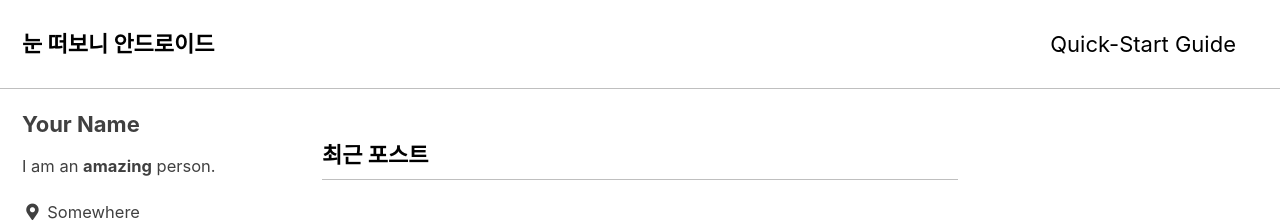
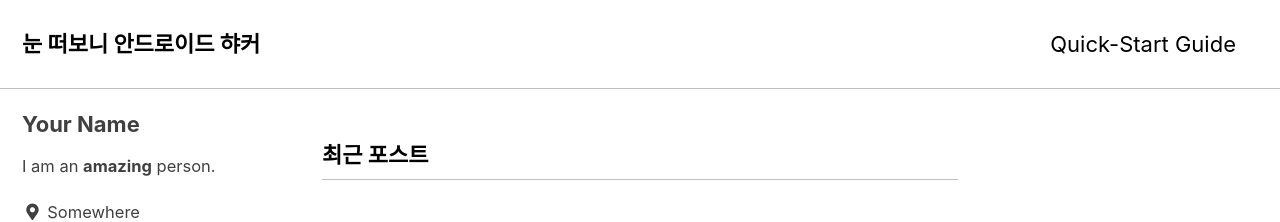
Before and after one commit to Joseph-Cha/Joseph-Cha.github.io, a Jekyll site: the page built from index.html, in a window 1280 px wide. Shown: the top 222 px of the page. Built offline with Jekyll 4.4.1, drawn with Linux system fonts in a browser that asks for light colours; cached includes are drawn as plain includes; the list of posts is cut into pages by our own code.

Commit message:
Update _config.yml

```diff
--- a/_config.yml
+++ b/_config.yml
@@ -15,12 +15,12 @@ minimal_mistakes_skin    : "contrast" # "air", "aqua", "contrast", "dark", "dirt
 
 # Site Settings
 locale                   : "ko-KR"
-title                    : "눈 떠보니 안드로이드 "
+title                    : "눈 떠보니 안드로이드 햐커"
 title_separator          : #"|"
 subtitle                 : #""
 name                     : "joseph.c"
 description              : ""
-url                      : "https://joseph-cha.github.io"
+url                      : #"https://joseph-cha.github.io"
 baseurl                  : # the subpath of your site, e.g. "/blog"
 repository               : # GitHub username/repo-name e.g. "mmistakes/minimal-mistakes"
 teaser                   : "/assets/images/profile_image.jpg" # path of fallback teaser image, e.g. "/assets/images/500x300.png"
```
